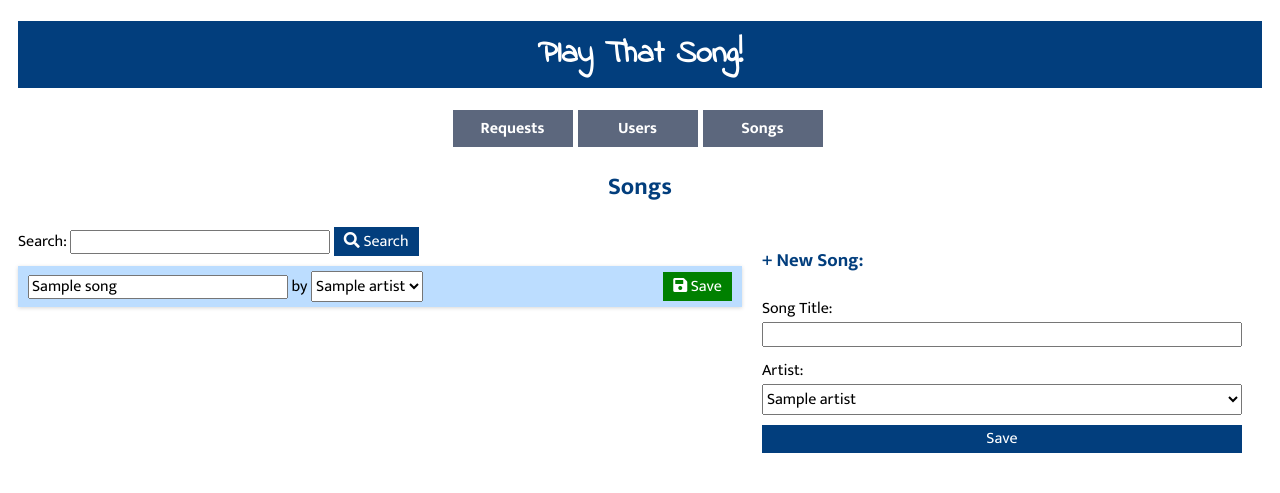
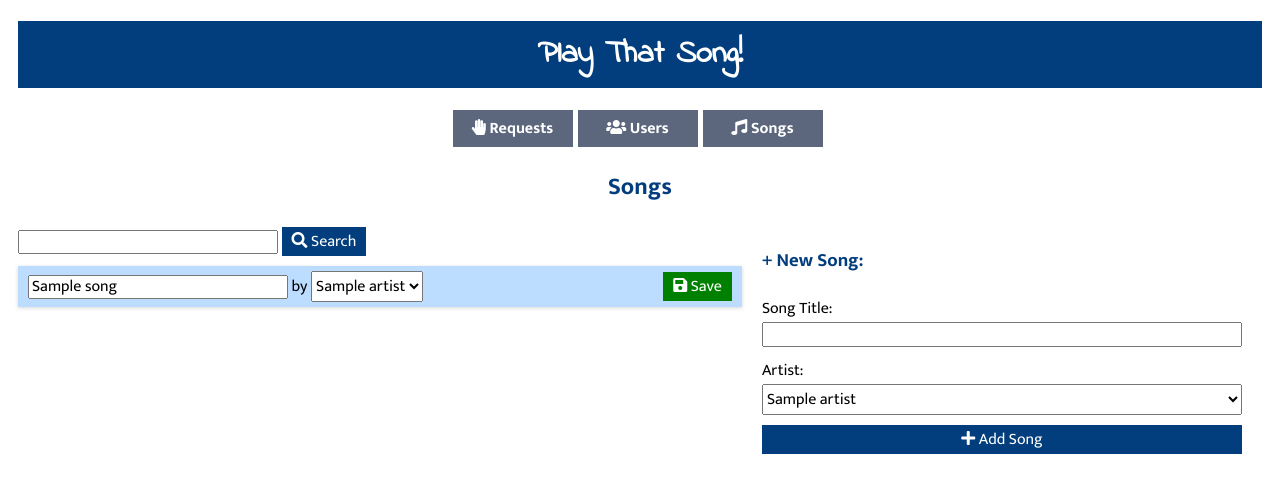
Before and after one commit to HallGM/play-that-song, a Flask app: page /songs/1/edit in a window 1280 px wide. Shown: the top 493 px of the page. Run offline with Flask 2, Linux system fonts and the light colour scheme; a database or web service that is not in the repository returns one stand-in record (values such as "Sample title"); some libraries are stand-ins or nearby versions.

Commit message:
clean up dead code and add some accessibility functionality

```diff
--- a/controllers/user_controller.py
+++ b/controllers/user_controller.py
@@ -10,7 +10,6 @@ users_blueprint = Blueprint("users", __name__)
 @users_blueprint.route("/users")
 def users():
     users = user_repository.select_all()
-    # print([vars(item) for item in users])
     return render_template("/users/index.html", users=users, selected="users")
 
 # SHOW
--- a/static/build/index.css
+++ b/static/build/index.css
@@ -73,6 +73,18 @@ h3 {
 .side-by-side, #request-divider {
   display: flex;
   flex-direction: row;
+}
+
+.sr-only {
+  position: absolute;
+  width: 1px;
+  height: 1px;
+  padding: 0;
+  margin: -1px;
+  overflow: hidden;
+  clip: rect(0, 0, 0, 0);
+  white-space: nowrap;
+  border: 0;
 }
 
 .request-box div {
--- a/static/src/index.scss
+++ b/static/src/index.scss
@@ -108,6 +108,18 @@ h3 {
   flex-direction: row;
 }
 
+.sr-only {
+  position: absolute;
+  width: 1px;
+  height: 1px;
+  padding: 0;
+  margin: -1px;
+  overflow: hidden;
+  clip: rect(0, 0, 0, 0);
+  white-space: nowrap;
+  border: 0;
+}
+
 
 @import "requests";
 @import "buttons";
--- a/templates/main_nav.html
+++ b/templates/main_nav.html
@@ -1,27 +1,31 @@
-{% extends 'base.html' %} {% block nav %}
+{% extends 'base.html' %}
+{% block nav %}
 <nav class="main-nav">
   <ul>
     <li>
       {% if selected == "requests" %}
-      <a href="/requests" class="selected">Requests</a>
+      <a href="/requests" class="selected"
+        ><i class="fas fa-hand-paper"></i> Requests</a
+      >
       {% else %}
-      <a href="/requests">Requests</a>
+      <a href="/requests"><i class="fas fa-hand-paper"></i> Requests</a>
       {% endif %}
     </li>
     <li>
       {% if selected == "users" %}
-      <a href="/users" class="selected">Users</a>
+      <a href="/users" class="selected"><i class="fas fa-users"></i> Users</a>
       {% else %}
-      <a href="/users">Users</a>
+      <a href="/users"><i class="fas fa-users"></i> Users</a>
       {% endif %}
     </li>
     <li>
       {% if selected == "songs" %}
-      <a href="/songs" class="selected">Songs</a>
+      <a href="/songs" class="selected"><i class="fas fa-music"></i> Songs</a>
       {% else %}
-      <a href="/songs">Songs</a>
+      <a href="/songs"><i class="fas fa-music"></i> Songs</a>
       {% endif %}
     </li>
   </ul>
 </nav>
-{% block nav_content %} {% endblock nav_content %} {% endblock nav %}
+{% block nav_content %} {% endblock nav_content %}
+{% endblock nav %}
--- a/templates/skeleton.html
+++ b/templates/skeleton.html
@@ -11,7 +11,12 @@
       href="{{ url_for('static', filename='build/index.css') }}"
     />
     <!-- Font Awesome -->
-    <link rel="stylesheet" href="https://pro.fontawesome.com/releases/v5.10.0/css/all.css" integrity="sha384-AYmEC3Yw5cVb3ZcuHtOA93w35dYTsvhLPVnYs9eStHfGJvOvKxVfELGroGkvsg+p" crossorigin="anonymous"/>
+    <link
+      rel="stylesheet"
+      href="https://pro.fontawesome.com/releases/v5.10.0/css/all.css"
+      integrity="sha384-AYmEC3Yw5cVb3ZcuHtOA93w35dYTsvhLPVnYs9eStHfGJvOvKxVfELGroGkvsg+p"
+      crossorigin="anonymous"
+    />
     <!-- Google fonts -->
     <link rel="preconnect" href="https://fonts.gstatic.com" />
     <link
@@ -19,7 +24,7 @@
       rel="stylesheet"
     />
 
-    <title>Song Requestor</title>
+    <title>Play That Song!</title>
   </head>
   <body>
     <div class="container">{% block base %} {% endblock base %}</div>
--- a/templates/songs/index.html
+++ b/templates/songs/index.html
@@ -1,10 +1,11 @@
-{% extends 'main_nav.html' %} {% block nav_content %}
+{% extends 'main_nav.html' %}
+{% block nav_content %}
 <h2>Songs</h2>
 <!-- SEARCH -->
 <div class="song-main">
   <div>
     <form action="/songs/search" method="post" class="search">
-      <label for="search">Search:</label>
+      <label for="search"><span class="sr-only">Search:</span></label>
       <input type="text" id="search" name="search" />
       <button type="submit"><i class="fas fa-search"></i> Search</button>
       {% if show_clear %}
@@ -15,9 +16,11 @@
     <ul>
       {% for song in songs %}
       <li>
-        {# EDIT #} {% if edit == song.id %}
+        {# EDIT #}
+        {% if edit == song.id %}
         <form action="/songs/{{edit}}" method="post">
           <div>
+            <label for="title_edit"><span class="sr-only">song title</span></label>
             <input
               type="text"
               id="title_edit"
@@ -25,24 +28,36 @@
               value="{{song.title}}"
             />
             by
+            <label for="artist_edit"><span class="sr-only">art  ist</span></label>
             <select name="artist_id" id="artist_edit">
-              {% for artist in artists %} {% if song.artist.id == artist.id %}
+              {% for artist in artists %}
+              {% if song.artist.id == artist.id %}
               <option value="{{ artist.id }}" selected>
                 {{ artist.name }}
               </option>
               {% else %}>
               <option value="{{ artist.id }}">{{ artist.name }}</option>
-              {% endif %} {% endfor %}
+              {% endif %}
+              {% endfor %}
             </select>
           </div>
-          <button type="submit" class='btn-green'><i class="fas fa-save"></i> Save</button>
+          <button type="submit" class="btn-green">
+            <i class="fas fa-save"></i> Save
+          </button>
         </form>
-        {% else %} {# SHOW #}
+        {% else %}
+        {# SHOW #}
         <form action="/songs" method="post">
           <div>{{song.display_info()}}</div>
           <div>last played {{song.display_last_played()}}</div>
-          <a href="/songs/{{song.id}}/edit" class="a-btn btn-edit"><i class="fas fa-edit"></i> Edit</a>
-          <button type="submit" formaction="/songs/{{song.id}}/delete" class="btn-danger">
+          <a href="/songs/{{song.id}}/edit" class="a-btn btn-edit"
+            ><i class="fas fa-edit"></i> Edit</a
+          >
+          <button
+            type="submit"
+            formaction="/songs/{{song.id}}/delete"
+            class="btn-danger"
+          >
             <i class="fas fa-trash"></i> Delete
           </button>
         </form>
@@ -67,7 +82,7 @@
         <option value="{{ artist.id }}">{{ artist.name }}</option>
         {% endfor %}
       </select>
-      <button type="submit">Save</button>
+      <button type="submit"><i class="fas fa-plus"></i> Add Song</button>
     </form>
   </div>
 </div>
--- a/templates/user_interface/congrats.html
+++ b/templates/user_interface/congrats.html
@@ -3,6 +3,6 @@
 <p>Thanks!</p>
 <p>Your request has been made!</p>
 <p>Request Another?</p>
-<a href="/user-interface/{{id}}/songs" class="a-btn btn-green">+ Request</a>
-<a href="/user-interface/{{id}}" class="a-btn btn-edit">Done</a>
+<a href="/user-interface/{{id}}/songs" class="a-btn btn-green"><i class="fas fa-plus"></i> Request</a>
+<a href="/user-interface/{{id}}" class="a-btn btn-edit"><i class="fas fa-check"></i> Done</a>
 {% endblock content %}
--- a/templates/user_interface/user/edit-profile.html
+++ b/templates/user_interface/user/edit-profile.html
@@ -2,8 +2,8 @@
 {% block content %}
 <h3>User</h3>
 <form action="/user-interface/{{user.id}}/profile" method="post" class="form">
-  <label for="username" >Username</label>
-  <input type="text" id="username" name="username" value={{user.username}}>
+  <label for="username">Username</label>
+  <input type="text" id="username" name="username" value="{{user.username}}" />
   <label for="bio">Bio</label>
   <textarea name="bio" id="bio" cols="30" rows="10">{{user.bio}}</textarea>
   <button type="submit"><i class="fas fa-save"></i> Save</button>
```
Also changed, not shown: console.py (+0 -12 lines), templates/requests/index.html (+13 -8 lines), templates/requests/new.html (+7 -4 lines), templates/user_interface/base_ui.html (+6 -6 lines), templates/user_interface/index.html (+6 -2 lines), templates/user_interface/requests.html (+19 -10 lines), templates/user_interface/songs.html (+5 -6 lines), templates/user_interface/user/profile.html (+5 -2 lines), templates/users/index.html (+6 -3 lines), templates/users/show.html (+12 -3 lines), 1 other file.
